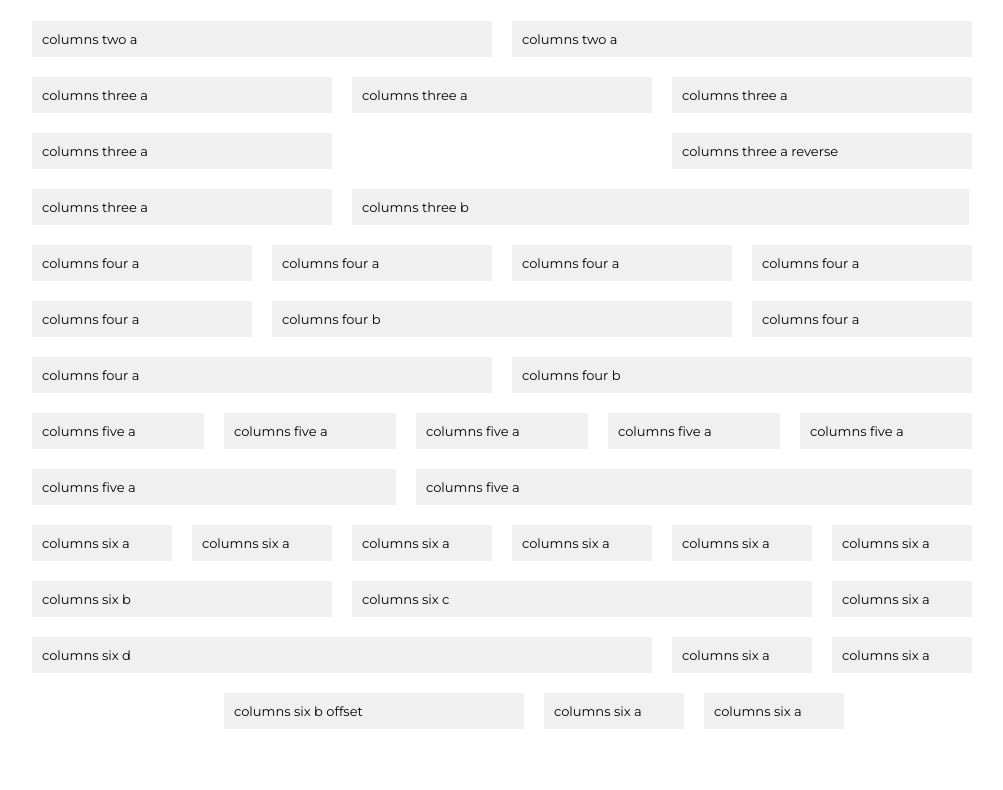
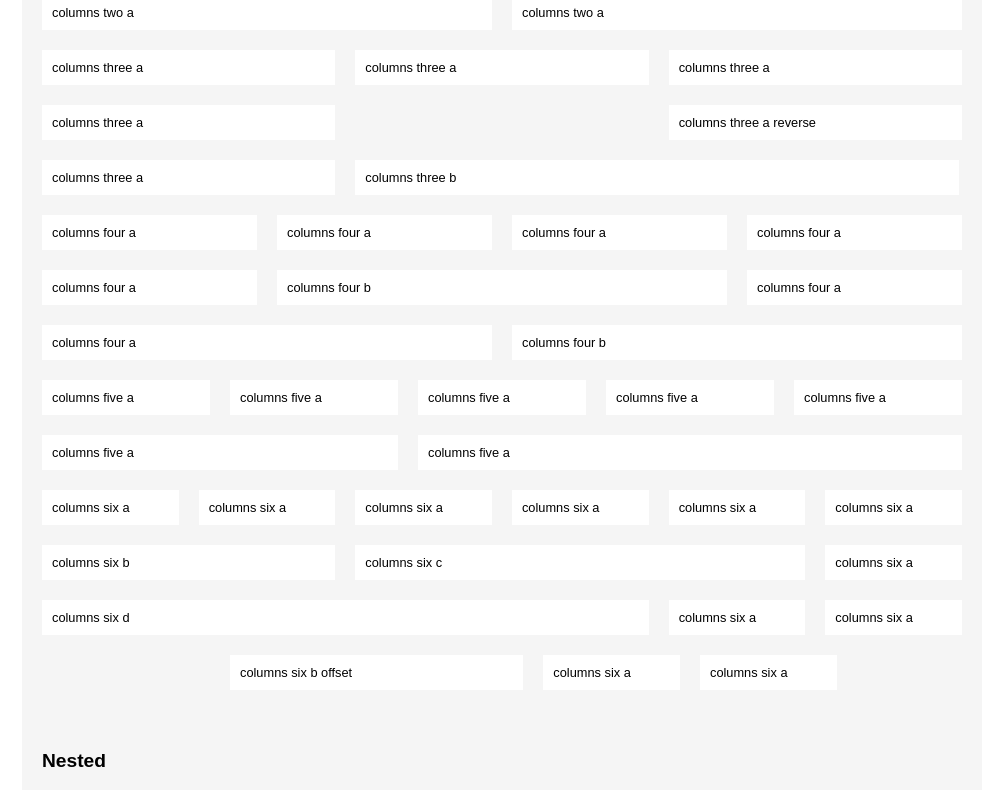
Before and after one commit to code0wl/flexy-grid, a plain HTML site: page index.html in a window 1280 px wide. Shown: the part 113-903 px from the top of the page, without its empty margins (138-1141 px from the left). Drawn offline with Linux system fonts and the light colour scheme.

Commit message:
Simplified grid css for gutter usage

```diff
--- a/grid.css
+++ b/grid.css
@@ -2,6 +2,7 @@
 	margin: 0 auto;
 	max-width: 960px;
 	position: relative;
+	overflow: auto;
 }
 
 /* preserve columns in mobile */
--- a/index.html
+++ b/index.html
@@ -4,42 +4,38 @@
  	<head>
  		<title> Simple mobile first grid </title>
  		<link rel="stylesheet" type="text/css" href="grid.css">
- 		<link href='http://fonts.googleapis.com/css?family=Montserrat:400,700' rel='stylesheet' type='text/css'>
 
 		<!-- Style added for demo purposes -->
 		<style>
-			html {
-				font-family: 'Montserrat', sans-serif;
-				font-size: 62.5%;
-			}
-
-			body {
-				font-size: 10px;
+			html,body {
+				padding: 0;
+				font-family: arial, sans-serif;
+				margin: 0;
 			}
 
 			h1, h2 {
-				padding: 50px 0 10px 10px;
+				margin: 50px 0 10px 10px;
+				padding: 0;
 			}
 
-			h1 {
-				font-size: 2.5em;
+			h1 {font-size: 1.5em;}
+			h2 {font-size: 1.2em;}
+
+			.site-name article {
+				overflow: auto; /* Always make sure your wrapping container (module classes) has overflow auto for a smooth ride */
 			}
 
-			h2 {
-				font-size: 2em;
+			.site-name > article p {
+				margin: 0;
+				font-size: .8em;
+				padding: 10px;
+				margin: 5px;
+				background: #fff;
 			}
 
-			.grid article {
-				overflow: auto; /* Always make sure your wrapping container (module classes) has overflow auto for a smooth ride */
-				font-weight: 400;
-			}
-
-			.grid > article p {
-				margin: 0;
-				font-size: 1.3em;
+			.site-name {
+				background: #f5f5f5;
 				padding: 10px;
-				margin: 5px;
-				background: #f0f0f0;
 			}
 
 		</style>
@@ -49,6 +45,7 @@
 	<body>
 
 		<div class="grid gutter a">
+			<div class="site-name">
 
 				<h1> Simple mobile first grid </h1>
 
@@ -306,6 +303,9 @@
 						</div>
 					</div>
 				</article>
+
 			</div>
+		</div>
+
 	</body>
 </html>
```
Also changed, not shown: 1 other file. Lines whose indentation alone changed are shown as unchanged.
